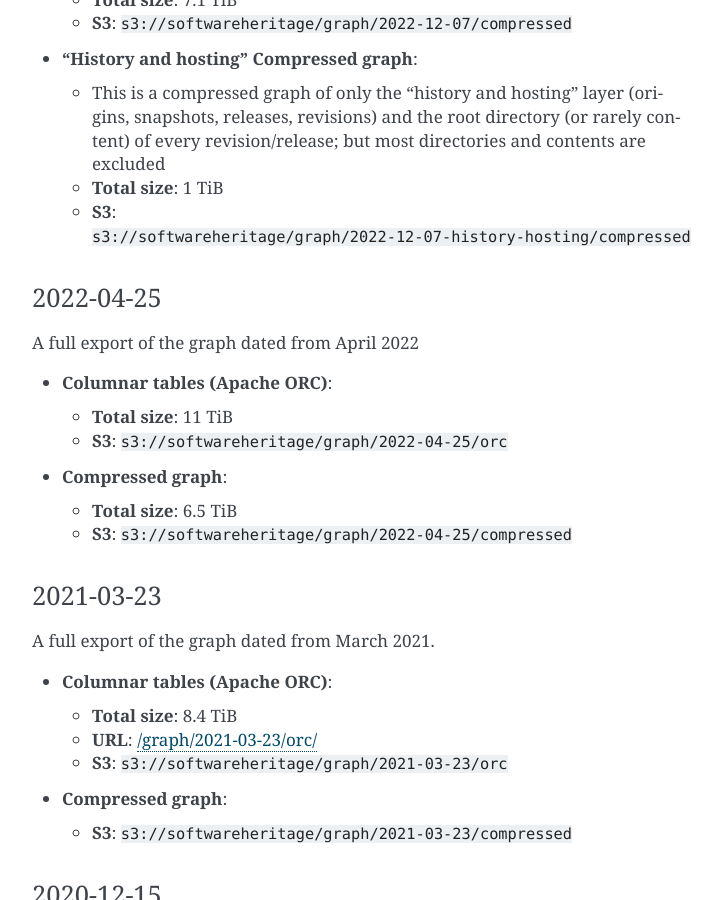
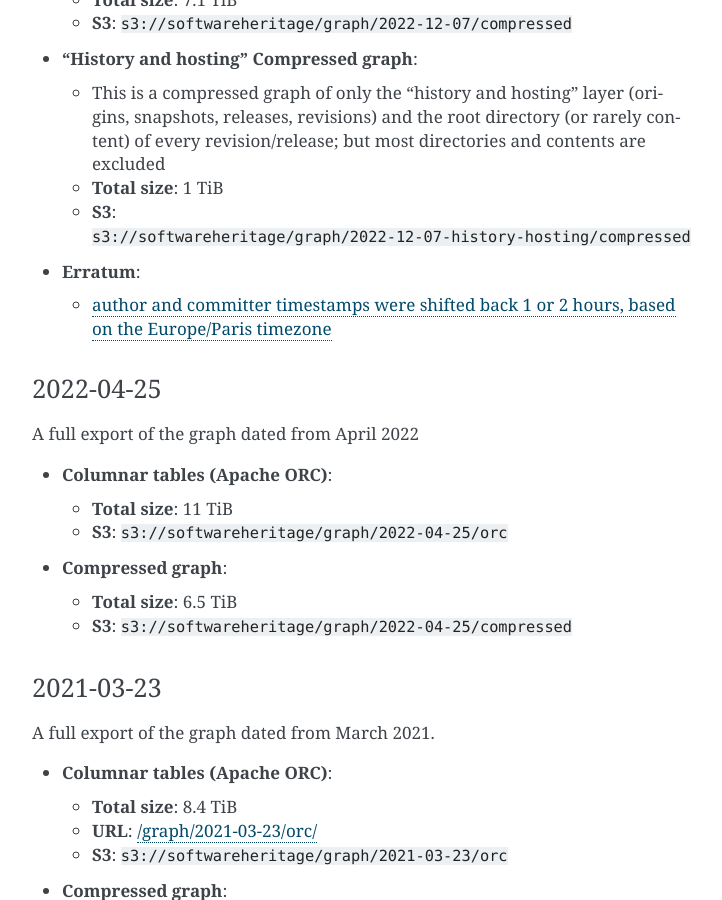
Before and after one commit to SoftwareHeritage/swh-dataset, a Sphinx documentation site: the page built from docs/graph/dataset.rst, in a window 1280 px wide and 900 px high, scrolled down 2006 px. Shown: the whole window, without its empty margins (388-1110 px from the left). Built offline with Sphinx 7.4.7, drawn with Linux system fonts in a browser that asks for light colours.

Commit message:
Add erratum on timezones in the 2022-12-07 compressed graph

```diff
--- a/docs/graph/dataset.rst
+++ b/docs/graph/dataset.rst
@@ -172,6 +172,10 @@
     every revision/release; but most directories and contents are excluded
   - **Total size**: 1 TiB
   - **S3**: ``s3://softwareheritage/graph/2022-12-07-history-hosting/compressed``
+
+- **Erratum**:
+
+  - `author and committer timestamps were shifted back 1 or 2 hours, based on the Europe/Paris timezone <https://gitlab.softwareheritage.org/swh/devel/swh-graph/-/issues/4788>`_
 
 
 .. _graph-dataset-2022-04-25:
```
